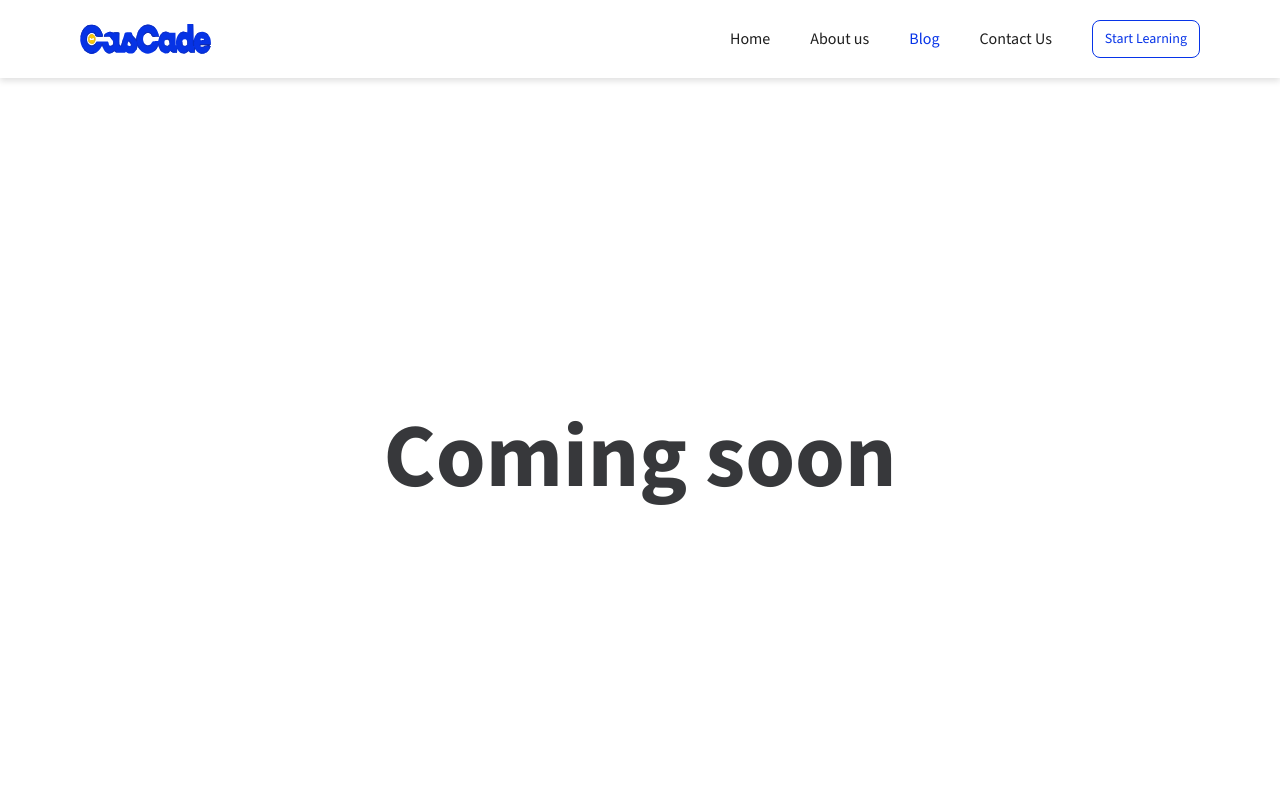
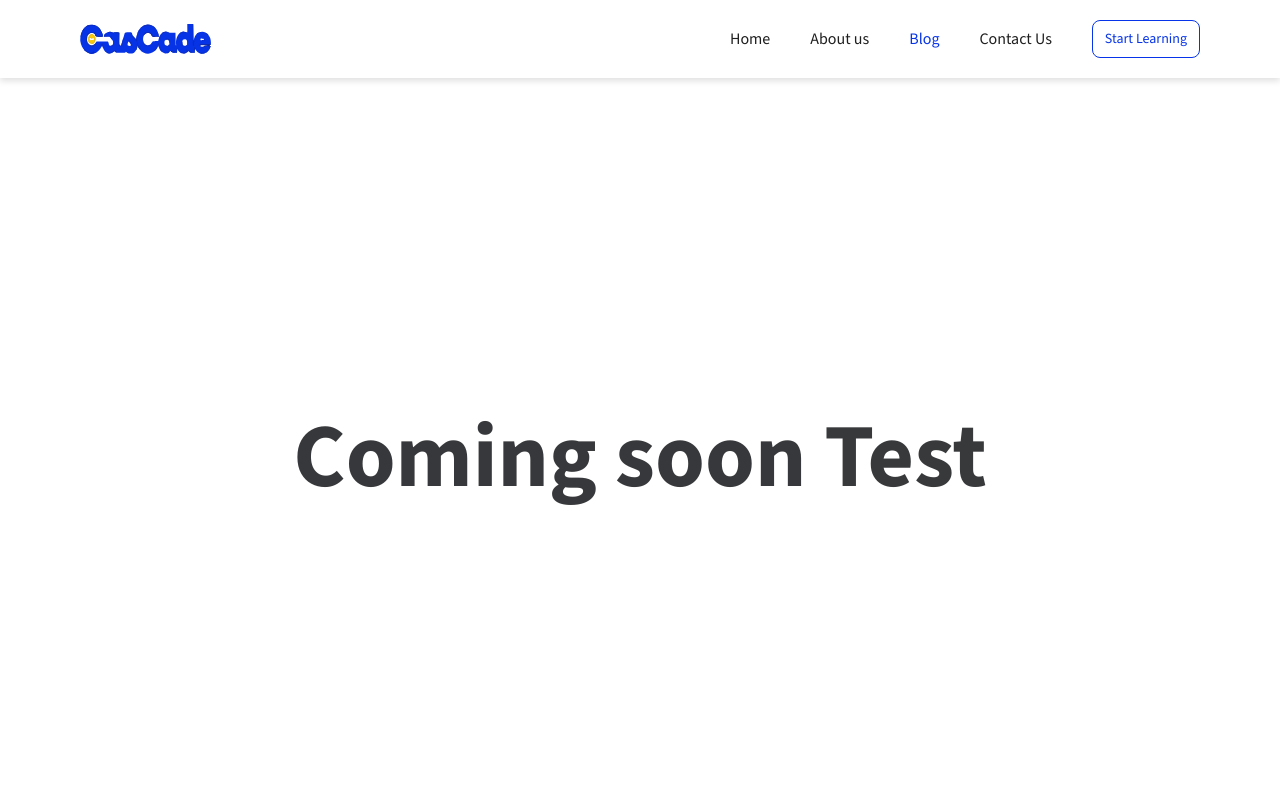
Before and after one commit to HenryAgu/Cascade-v2, a Next.js app: page /blog in a window 1280 px wide. Shown: the top 800 px of the page. Built offline with nearby package versions, Linux system fonts and the light colour scheme.

Commit message:
feat: test new

```diff
--- a/src/app/blog/page.tsx
+++ b/src/app/blog/page.tsx
@@ -3,7 +3,7 @@ import React from "react";
 const BlogPage = () => {
   return (
     <div className="min-h-screen pt-20 lg:pt-28 bg-white text-black flex items-center justify-center">
-      <h1 className="text-6xl lg:text-[90px] font-bold font-source animate-pulse text-center">Coming soon</h1>
+      <h1 className="text-6xl lg:text-[90px] font-bold font-source animate-pulse text-center">Coming soon Test</h1>
     </div>
   );
 };
```
